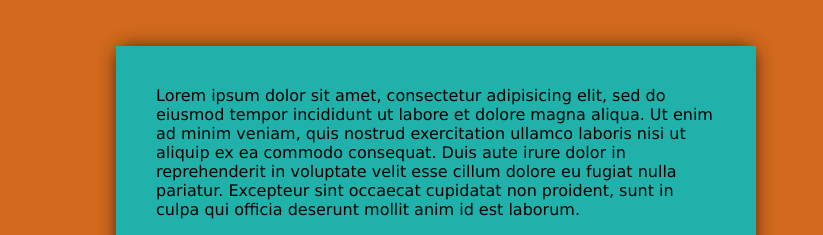
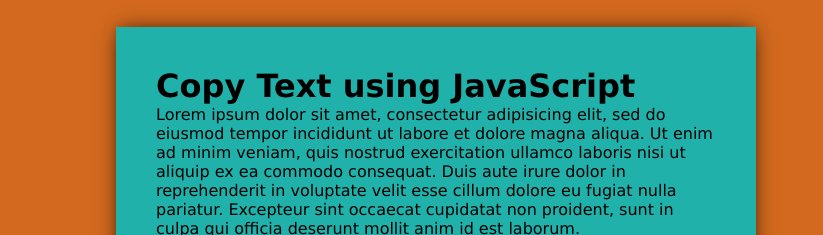
Before and after one commit to farooqbinmunir/copy-to-clipboard-code, a plain HTML site: page index.html in a window 1280 px wide. Shown: the part 130-365 px from the top of the page, 204-1027 px from the left. Drawn offline with Linux system fonts and the light colour scheme.

Commit message:
Hero Title added

```diff
--- a/index.html
+++ b/index.html
@@ -13,6 +13,7 @@
     <div id="fbm-content" class="center">
         <div class="fbm-content-wrapper">
             <!-- Code Here -->
+            <h1 class="fbm-hero-title">Copy Text using JavaScript</h1>
             <p id="fbm-text">
                 Lorem ipsum dolor sit amet, consectetur adipisicing elit, sed do eiusmod
                 tempor incididunt ut labore et dolore magna aliqua. Ut enim ad minim veniam,
```
